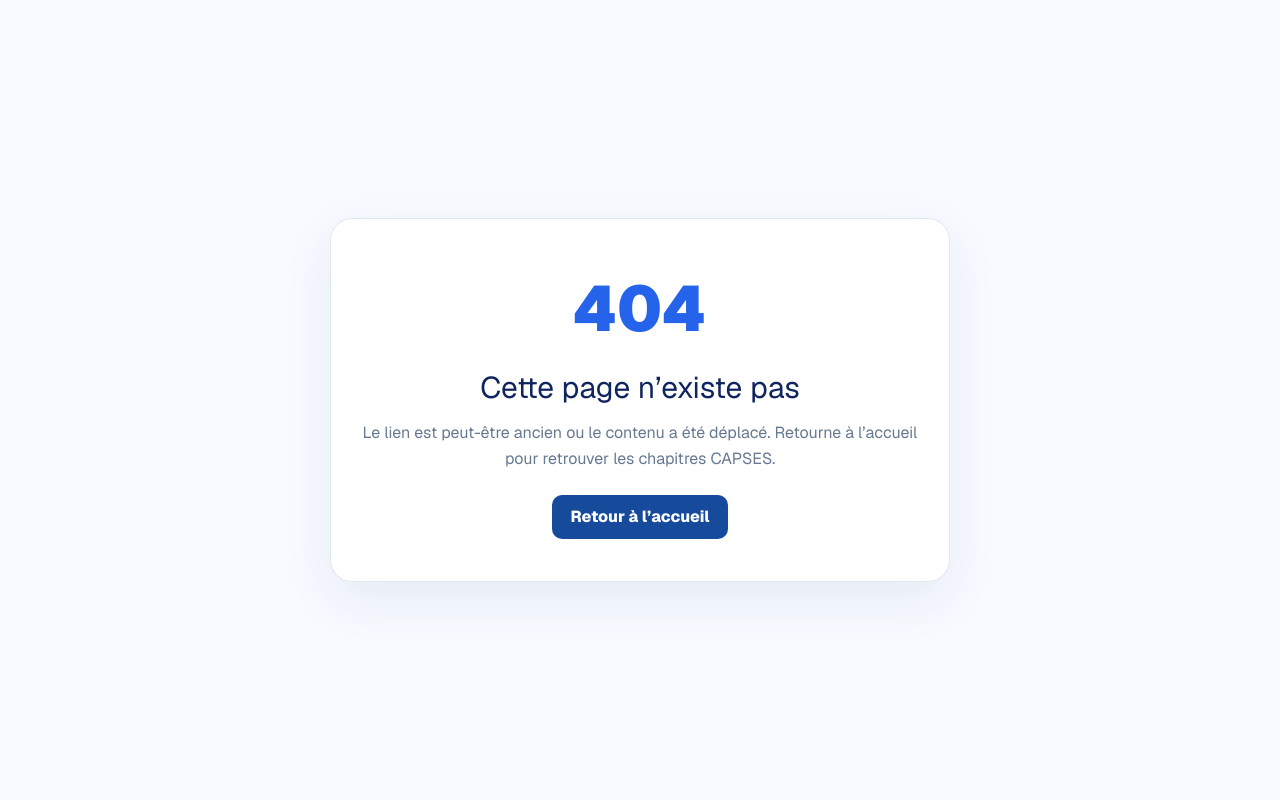
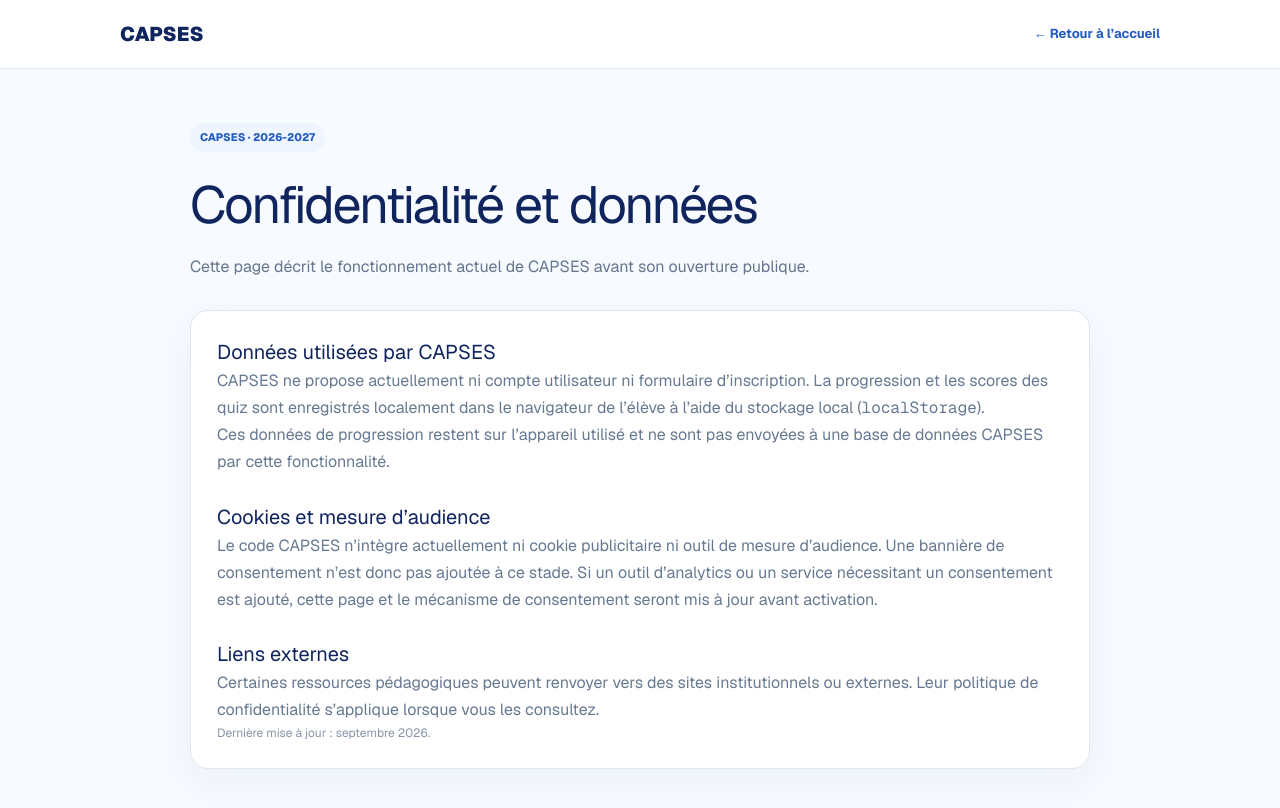
Before and after one commit to menceco-dakasier/capses, a Next.js app: page /confidentialite in a window 1280 px wide. Before the commit this address had no page. Shown: the top 808 px of the page. Built offline with nearby package versions, Linux system fonts and the light colour scheme.

Commit message:
legal: ajouter la page confidentialité

```diff
--- /dev/null
+++ b/src/app/confidentialite/page.tsx
@@ -0,0 +1,29 @@
+import Link from "next/link";
+
+export default function Page() {
+  return (
+    <main style={{minHeight:"100vh",background:"#f7faff",color:"#10255e",fontFamily:"var(--font-geist-sans), Arial, sans-serif"}}>
+      <header style={{borderBottom:"1px solid #e3eaf4",background:"white"}}>
+        <div style={{width:"min(1040px, calc(100% - 32px))",minHeight:68,margin:"0 auto",display:"flex",alignItems:"center",justifyContent:"space-between",gap:16}}>
+          <Link href="/" style={{color:"#10255e",fontWeight:900,textDecoration:"none",fontSize:20}}>CAPSES</Link>
+          <Link href="/" style={{color:"#245cbd",textDecoration:"none",fontWeight:700,fontSize:13}}>← Retour à l’accueil</Link>
+        </div>
+      </header>
+      <div style={{width:"min(900px, calc(100% - 32px))",margin:"0 auto",padding:"54px 0 70px"}}>
+        <div style={{display:"inline-flex",padding:"6px 10px",borderRadius:999,background:"#eef5ff",color:"#245cbd",fontSize:11,fontWeight:800}}>CAPSES · 2026-2027</div>
+        <h1 style={{margin:"14px 0 10px",fontSize:"clamp(34px,6vw,52px)",letterSpacing:"-.04em"}}>Confidentialité et données</h1>
+        <p style={{margin:"0 0 30px",color:"#65758d",fontSize:16,lineHeight:1.65}}>Cette page décrit le fonctionnement actuel de CAPSES avant son ouverture publique.</p>
+        <section style={{padding:26,border:"1px solid #dfe7f3",borderRadius:18,background:"white",boxShadow:"0 14px 40px rgba(38,70,114,.05)"}}>
+          <h2 style={{fontSize:20}}>Données utilisées par CAPSES</h2>
+   <p style={{color:"#667991",lineHeight:1.7}}>CAPSES ne propose actuellement ni compte utilisateur ni formulaire d’inscription. La progression et les scores des quiz sont enregistrés localement dans le navigateur de l’élève à l’aide du stockage local (<code>localStorage</code>).</p>
+   <p style={{color:"#667991",lineHeight:1.7}}>Ces données de progression restent sur l’appareil utilisé et ne sont pas envoyées à une base de données CAPSES par cette fonctionnalité.</p>
+   <h2 style={{fontSize:20,marginTop:26}}>Cookies et mesure d’audience</h2>
+   <p style={{color:"#667991",lineHeight:1.7}}>Le code CAPSES n’intègre actuellement ni cookie publicitaire ni outil de mesure d’audience. Une bannière de consentement n’est donc pas ajoutée à ce stade. Si un outil d’analytics ou un service nécessitant un consentement est ajouté, cette page et le mécanisme de consentement seront mis à jour avant activation.</p>
+   <h2 style={{fontSize:20,marginTop:26}}>Liens externes</h2>
+   <p style={{color:"#667991",lineHeight:1.7}}>Certaines ressources pédagogiques peuvent renvoyer vers des sites institutionnels ou externes. Leur politique de confidentialité s’applique lorsque vous les consultez.</p>
+   <p style={{marginBottom:0,color:"#8794a6",fontSize:12}}>Dernière mise à jour : septembre 2026.</p>
+        </section>
+      </div>
+    </main>
+  );
+}
```
